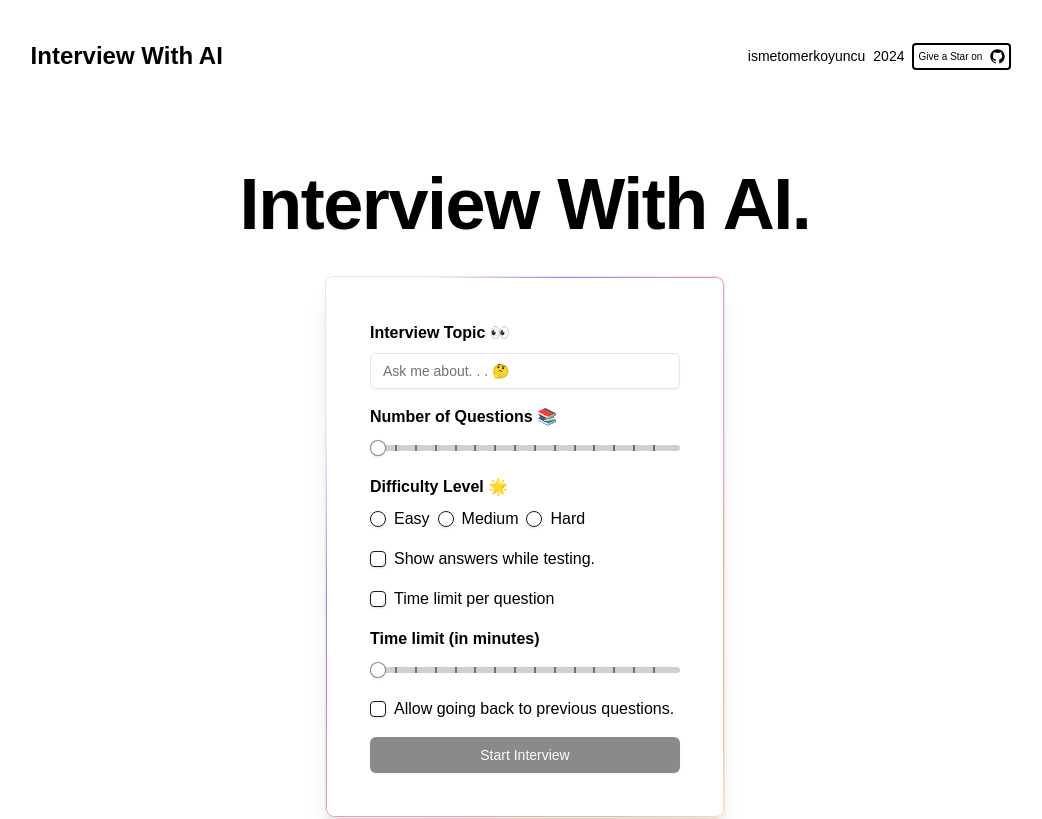
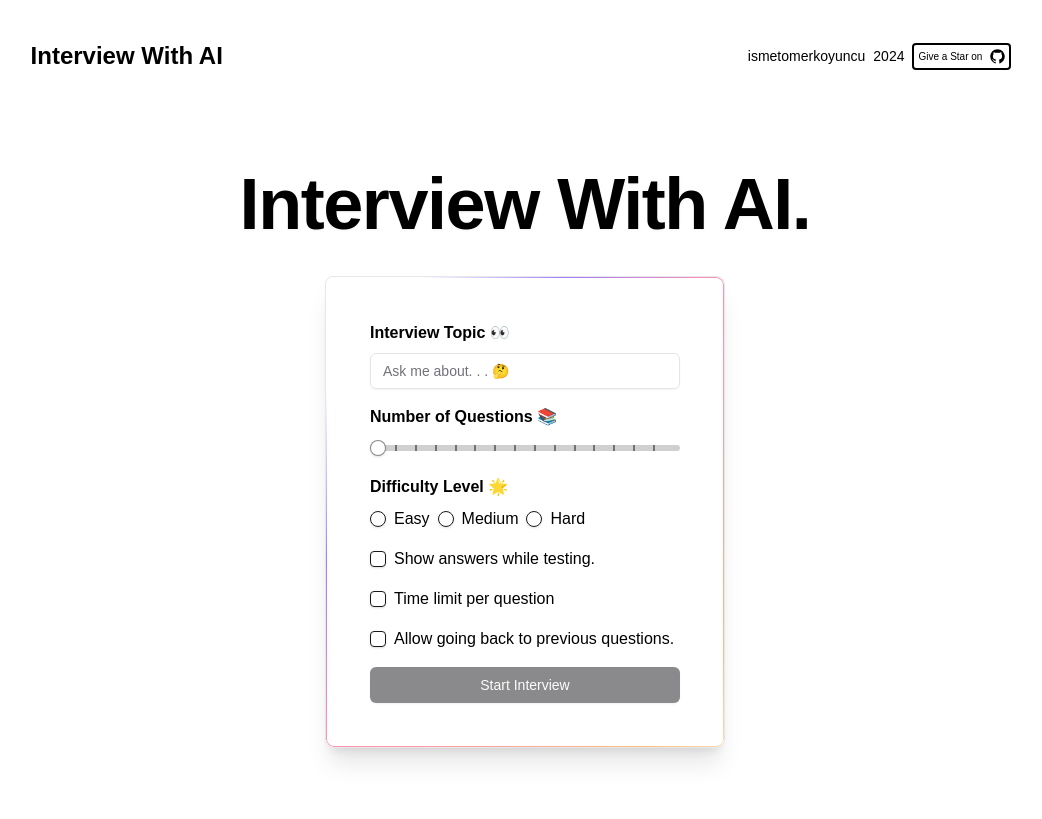
Before and after one commit to iomerkoyuncu/interview-with-ai, a Next.js app: page / in a window 1280 px wide. Shown: the top 819 px of the page, without its empty margins (115-1157 px from the left). Built offline with nearby package versions, Linux system fonts and the light colour scheme.

Commit message:
feat: enhance PreviousQuizzes and CustomInput components with time limit functionality and improve createFields utility

```diff
--- a/src/app/page.tsx
+++ b/src/app/page.tsx
@@ -9,7 +9,7 @@ import CustomInput from '../components/CustomInput';
 import WordFadeIn from '@/components/ui/word-fade-in';
 import ShineBorder from '@/components/ui/shine-border';
 import PreviousQuizzes from '@/components/PreviousQuizzes';
-import { VelocityScroll } from '@/components/ui/scroll-based-velocity';
+import VelocityScroll from '@/components/ui/scroll-based-velocity';
 import { utils } from '@/utils/index';
 import service from '@/service/index';
 import { constants } from '@/constants/index';
@@ -27,7 +27,17 @@ export default function Home() {
 	const [selectedWord, setSelectedWord] = useState('');
 	const [timeLimitValue, setTimeLimitValue] = useState(1);
 
-	const [interviewData, setInterviewData] = useState({
+	type InterviewData = {
+		topic: string;
+		questionCount: number;
+		showScore: boolean;
+		showAnswers: boolean;
+		timeLimit: boolean;
+		skipQuestions: boolean;
+		difficulty: string;
+	};
+
+	const [interviewData, setInterviewData] = useState<InterviewData>({
 		topic: '',
 		questionCount: 5,
 		showScore: true,
@@ -89,7 +99,10 @@ export default function Home() {
 
 				<div className='max-w-[1280px] w-full h-full flex flex-wrap-reverse gap-2 justify-center items-start '>
 					{takenQuizzes.length > 0 && (
-						<PreviousQuizzes takenQuizzes={takenQuizzes} />
+						<PreviousQuizzes
+							takenQuizzes={takenQuizzes}
+							timeLimit={interviewData.timeLimit}
+						/>
 					)}
 					<ShineBorder
 						className='bg-background relative flex  max-w-[400px] w-full flex-col items-center justify-center overflow-hidden rounded-lg border md:shadow-xl'
@@ -101,16 +114,50 @@ export default function Home() {
 					p-8  w-full flex flex-col justify-start items-start gap-4`}
 						>
 							<div className='w-full flex flex-col gap-4'>
-								{utils
-									.createFields(
-										interviewData,
-										timeLimitValue,
-										setTimeLimitValue,
-										setInterviewData,
-									)
-									.map((field) => {
-										return <CustomInput key={field.id} {...field} />;
-									})}
+								{utils.createFields(interviewData).map((field) => {
+									if (field.id === 'timeLimitValue' && !interviewData.timeLimit)
+										return null;
+									return (
+										<CustomInput
+											key={field.id}
+											value={
+												field.id === 'timeLimitValue'
+													? timeLimitValue
+													: interviewData[field.id as keyof InterviewData]
+											}
+											disabled={
+												interviewData.timeLimit && field.id === 'skipQuestions'
+											}
+											onChange={(e) =>
+												field.type === 'checkbox'
+													? setInterviewData({
+															...interviewData,
+															[field.id]:
+																!interviewData[field.id as keyof InterviewData],
+													  })
+													: field.type === 'slider'
+													? field.id === 'timeLimitValue'
+														? setTimeLimitValue(e)
+														: setInterviewData({
+																...interviewData,
+																[field.id]: e,
+														  })
+													: field.type === 'radio'
+													? setInterviewData({
+															...interviewData,
+															[field.id as keyof InterviewData]:
+																!interviewData[field.id as keyof InterviewData],
+													  })
+													: setInterviewData({
+															...interviewData,
+															[field.id as keyof InterviewData]: e.target.value,
+													  })
+											}
+											{...field}
+										/>
+									);
+									// return <CustomInput key={field.id} {...field} />;
+								})}
 							</div>
 
 							<div className='flex flex-row justify-center items-center w-full gap-2'>
@@ -145,7 +192,6 @@ export default function Home() {
 				</div>
 				<div className={`w-full mt-8`}>
 					<VelocityScroll
-						key={selectedWord}
 						text='Get Ready With AI. Your AI Companion. Interview With AI.'
 						default_velocity={2}
 						className='font-display text-center text-4xl font-bold tracking-[-0.02em] text-black drop-shadow-sm md:text-5xl md:leading-[5rem] dark:text-white'
--- a/src/components/CustomInput.tsx
+++ b/src/components/CustomInput.tsx
@@ -10,9 +10,11 @@ type Props = {
 	label: string;
 	htmlFor: string;
 	className: string;
+	disabled?: boolean;
+	sliderMin?: number;
+	sliderMax?: number;
+	labelClassName?: any;
 	placeholder?: string;
-	labelClassName?: any;
-	disabled?: boolean;
 	onChange: (e: any) => void;
 };
 
@@ -22,10 +24,12 @@ function CustomInput({
 	value,
 	htmlFor,
 	disabled,
+	onChange,
 	className,
+	sliderMax,
+	sliderMin,
 	placeholder,
 	labelClassName,
-	onChange,
 }: Props) {
 	if (type === 'input') {
 		return (
@@ -52,10 +56,11 @@ function CustomInput({
 				<Slider
 					id={htmlFor}
 					showSteps='full'
-					min={5}
-					max={20}
+					min={sliderMin}
+					max={sliderMax}
 					className='my-2'
-					formatLabel={(value) => `${value} questions`}
+					formatLabel={(value) => `${value}
+					${label === 'Time limit (in minutes)' ? 'minutes' : 'questions'}`}
 					value={[value]}
 					onValueChange={(value) => {
 						onChange(value);
--- a/src/components/PreviousQuizzes.tsx
+++ b/src/components/PreviousQuizzes.tsx
@@ -19,16 +19,19 @@ interface Quiz {
 
 type Props = {
 	takenQuizzes: Quiz[];
+	timeLimit: boolean;
 };
 
-function PreviousQuizzes({ takenQuizzes }: Props) {
+function PreviousQuizzes({ takenQuizzes, timeLimit }: Props) {
 	const [open, setOpen] = React.useState(false);
 	const [selectedQuiz, setSelectedQuiz] = React.useState<Quiz | null>(null);
 
 	return (
 		<>
 			<ShineBorder
-				className='bg-background relative flex  max-w-[400px] w-full h-[480px]  flex-col items-center justify-start rounded-lg border md:shadow-xl'
+				className={`${
+					!timeLimit ? 'h-[472px]' : 'h-[542px]'
+				} bg-background relative flex  max-w-[400px] w-full   flex-col items-center justify-start rounded-lg border md:shadow-xl`}
 				color={['#A07CFE', '#FE8FB5', '#FFBE7B']}
 			>
 				<div className='flex flex-col justify-center items-center  gap-2 p-5 w-full'>
--- a/src/utils/index.ts
+++ b/src/utils/index.ts
@@ -1,120 +1,64 @@
 import { constants } from '../constants';
 
 export const utils = {
-	createFields: (
-		interviewData: any,
-		timeLimitValue: number,
-		setInterviewData: any,
-		setTimeLimitValue: any,
-	) => [
+	createFields: (interviewData: any) => [
 		{
 			id: 'topic',
 			type: 'input',
 			label: 'Interview Topic 👀',
-			value: interviewData.topic,
 			htmlFor: 'interview-topic',
 			className: 'w-full',
 			placeholder: 'Ask me about. . . 🤔',
 			labelClassName: 'font-bold',
-			onChange: (e: any) => {
-				console.log(
-					utils.createFields(
-						interviewData,
-						timeLimitValue,
-						setInterviewData,
-						setTimeLimitValue,
-					),
-				);
-				setInterviewData({
-					...interviewData,
-					topic: e.target.value,
-				});
-			},
 		},
 		{
 			id: 'questionCount',
 			type: 'slider',
+			sliderMin: 5,
+			sliderMax: 20,
 			label: 'Number of Questions 📚',
-			value: interviewData.questionCount,
 			htmlFor: 'number-of-questions',
 			className: 'my-2',
 			labelClassName: 'font-bold',
-			onChange: (value: any) => {
-				setInterviewData({
-					...interviewData,
-					questionCount: value,
-				});
-			},
 		},
 		{
 			id: 'difficulty',
 			type: 'radio',
 			label: 'Difficulty Level 🌟',
-			value: interviewData.difficulty,
 			htmlFor: 'difficulty-level',
 			className: 'flex gap-2',
 			labelClassName: 'font-bold',
-			onChange: (value: any) => {
-				setInterviewData({
-					...interviewData,
-					difficulty: value,
-				});
-			},
 		},
 		{
 			id: 'showAnswers',
 			type: 'checkbox',
 			label: 'Show answers while testing.',
-			value: interviewData.showAnswers,
 			htmlFor: 'showAnswers',
 			className: 'w-full',
-			onChange: (value: any) => {
-				setInterviewData({
-					...interviewData,
-					showAnswers: value,
-				});
-			},
 		},
 		{
 			id: 'timeLimit',
 			type: 'checkbox',
 			label: 'Time limit per question',
-			value: interviewData.timeLimit,
 			htmlFor: 'timeLimit',
 			className: 'w-full',
-			onChange: (value: any) => {
-				setInterviewData({
-					...interviewData,
-					timeLimit: value,
-				});
-			},
 		},
 		{
 			id: 'timeLimitValue',
 			type: 'slider',
 			label: 'Time limit (in minutes)',
-			value: timeLimitValue,
+			sliderMin: 1,
+			sliderMax: 10,
 			htmlFor: 'time-limit',
 			className: 'my-2',
-			onChange: (value: any) => {
-				setTimeLimitValue(value);
-			},
 		},
 		{
 			id: 'skipQuestions',
 			type: 'checkbox',
 			label: 'Allow going back to previous questions.',
-			value: interviewData.skipQuestions,
 			htmlFor: 'skipQuestions',
 			className: 'w-full',
-			disabled: interviewData.timeLimit,
 			labelClassName: `${interviewData.timeLimit ? 'line-through' : ''}`,
-			onChange: (value: any) => {
-				setInterviewData({
-					...interviewData,
-					skipQuestions: value,
-				});
-			},
 		},
 	],
 	stringInterviewData: (data: {
```
Also changed, not shown: src/components/ui/scroll-based-velocity.tsx (+47 -48 lines).
